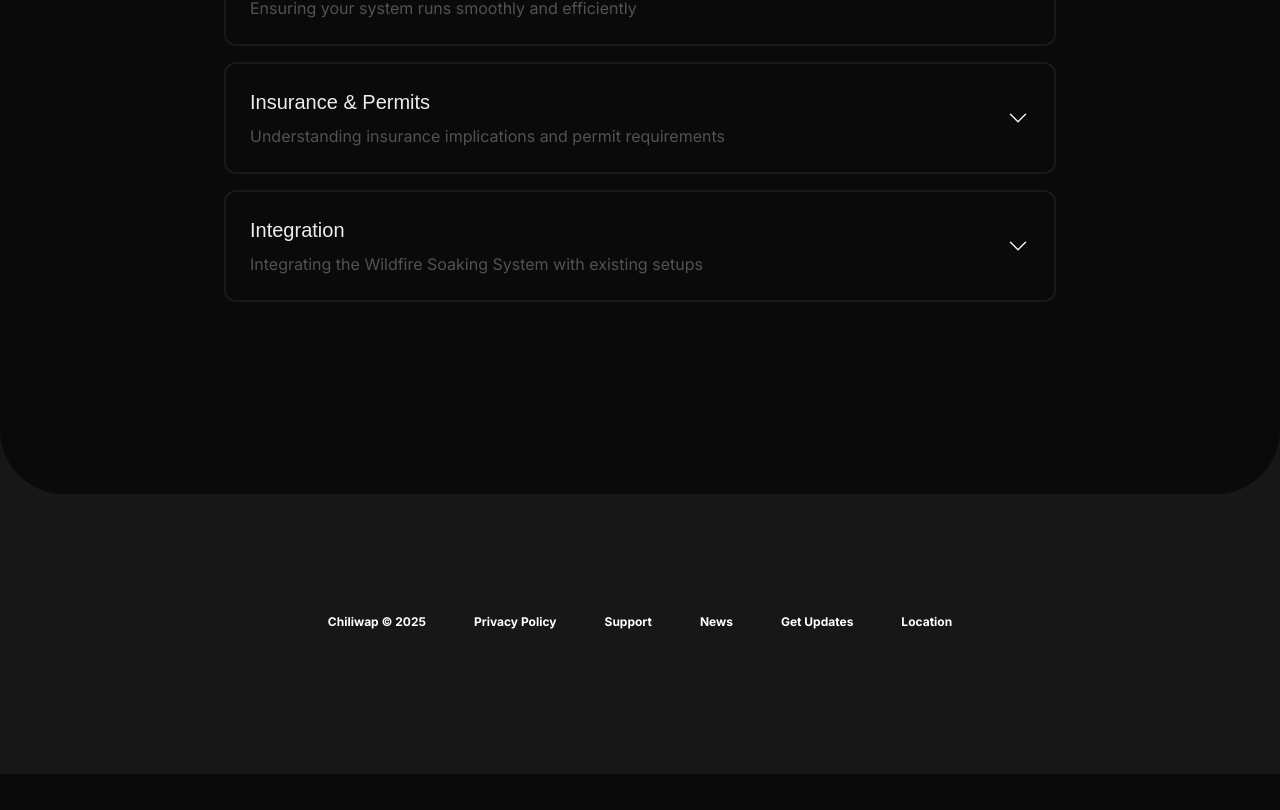
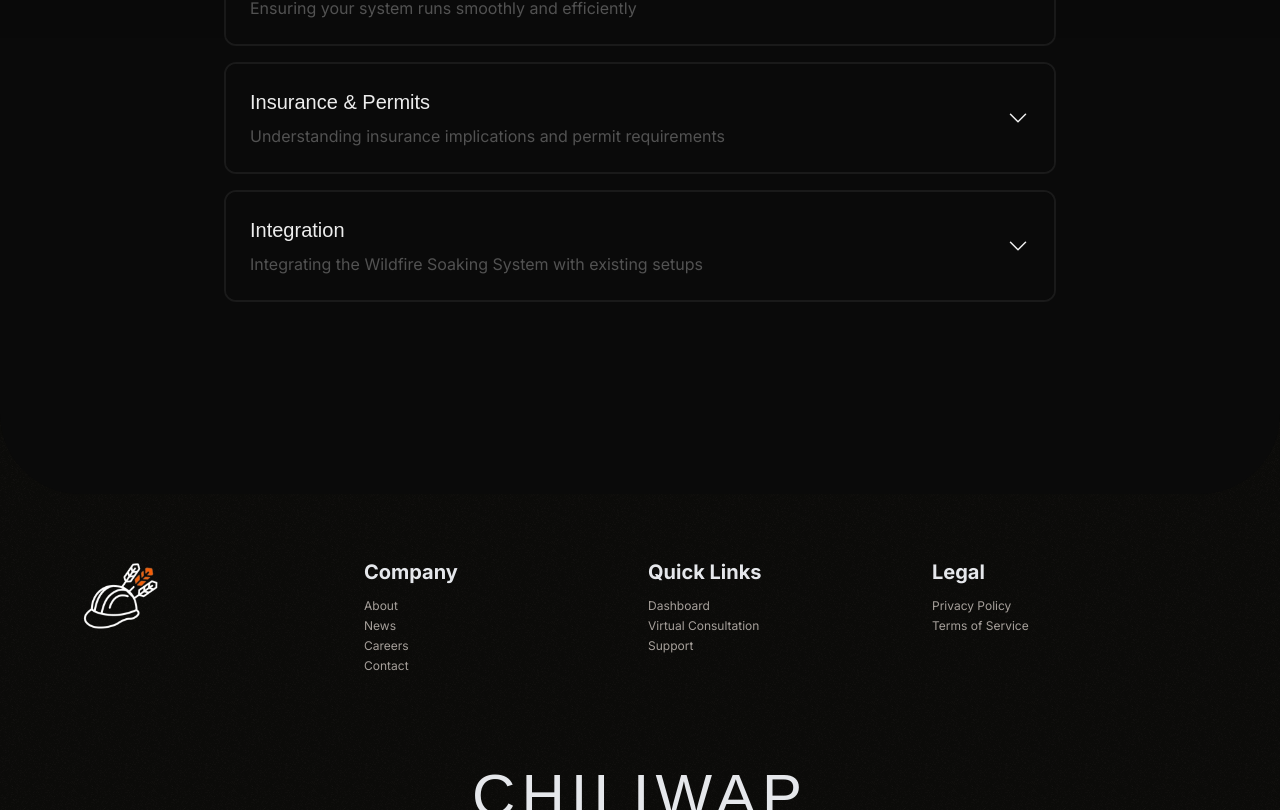
Before and after one commit to chiliwap/landing, a Next.js app: page /support in a window 1280 px wide. Shown: the part 762-1572 px from the top of the page. Before the commit the page ends 1536 px from the top, so only its background shows below. Built offline with nearby package versions, Linux system fonts and the light colour scheme; a web font is replaced by a local one.

Commit message:
refactor: footer redesign

```diff
--- a/app/globals.css
+++ b/app/globals.css
@@ -113,3 +113,10 @@ body {
     opacity: 0;
   }
 }
+
+.noise {
+  background-image: url("/noise.png");
+  background-position-x: 0, 0;
+  background-position-y: 0, 0;
+  background-size: 80px 80px, auto;
+}
--- a/components/features.tsx
+++ b/components/features.tsx
@@ -108,8 +108,8 @@ export default function Features() {
               {/* <!-- Gradient Fill --> */}
               <defs>
                 <linearGradient id="blueGradient" x1="0" y1="0" x2="0" y2="1">
-                  <stop offset="0%" stop-color="rgba(0, 123, 255, 0.3)" />
-                  <stop offset="90%" stop-color="rgba(10, 10, 10, 0)" />
+                  <stop offset="0%" stopColor="rgba(0, 123, 255, 0.3)" />
+                  <stop offset="90%" stopColor="rgba(10, 10, 10, 0)" />
                 </linearGradient>
               </defs>
 
--- a/components/footer.tsx
+++ b/components/footer.tsx
@@ -18,20 +18,93 @@ export default function Footer(props: {
         </footer>
       ) : (
         <footer
-          className={`text-gray-200 text-xs font-bold mt-8 pb-6 bg-neutral-900 ${
+          className={`relative overflow-hidden text-gray-200 text-xs mt-8 pb-6 bg-stone-900/60 noise ${
             props.className ?? ""
           }`}
         >
-          <div className="rounded-b-[4rem] bg-(--background) h-24 w-full" />
+          <div className="rounded-b-[5rem] bg-(--background) h-24 w-full" />
 
-          <div className="z-20 max-w-6xl mx-auto h-64 flex flex-col sm:flex-row justify-center items-center gap-12 text-white">
+          {/* 4 columns layout */}
+          <div className="z-20 grid grid-cols-2 sm:grid-cols-4 gap-4 p-4 max-w-6xl mx-auto mt-12 mb-24">
+            <img src="/logo.png" alt="Chiliwap Logo" className="size-20 mb-2" />
+
+            <div className="flex flex-col space-y-1 group">
+              <h5 className="font-bold text-xl mb-3">Company</h5>
+              <Link
+                className="text-stone-400 group-hover:text-stone-300 hover:text-stone-500 transition-colors duration-200"
+                href="/about"
+              >
+                About
+              </Link>
+              <Link
+                className="text-stone-400 group-hover:text-stone-300 hover:text-stone-500 transition-colors duration-200"
+                href="/news"
+              >
+                News
+              </Link>
+              <Link
+                className="text-stone-400 group-hover:text-stone-300 hover:text-stone-500 transition-colors duration-200"
+                href="/careers"
+              >
+                Careers
+              </Link>
+              <Link
+                className="text-stone-400 group-hover:text-stone-300 hover:text-stone-500 transition-colors duration-200"
+                href="/support"
+              >
+                Contact
+              </Link>
+            </div>
+            <div className="flex flex-col space-y-1 group">
+              <h5 className="font-bold text-xl mb-3">Quick Links</h5>
+              <Link
+                className="text-stone-400 group-hover:text-stone-300 hover:text-stone-500 transition-colors duration-200"
+                href="/dashboard"
+              >
+                Dashboard
+              </Link>
+              <Link
+                className="text-stone-400 group-hover:text-stone-300 hover:text-stone-500 transition-colors duration-200"
+                href="/products"
+              >
+                Virtual Consultation
+              </Link>
+              <Link
+                className="text-stone-400 group-hover:text-stone-300 hover:text-stone-500 transition-colors duration-200"
+                href="/support"
+              >
+                Support
+              </Link>
+            </div>
+            <div className="flex flex-col space-y-1 group">
+              <h5 className="font-bold text-xl mb-3">Legal</h5>
+              <Link
+                className="text-stone-400 group-hover:text-stone-300 hover:text-stone-500 transition-colors duration-200"
+                href="/privacy"
+              >
+                Privacy Policy
+              </Link>
+              <Link
+                className="text-stone-400 group-hover:text-stone-300 hover:text-stone-500 transition-colors duration-200"
+                href="/terms"
+              >
+                Terms of Service
+              </Link>
+            </div>
+          </div>
+
+          <p className="absolute -bottom-4 left-1/2 transform -translate-x-1/2 tracking-widest text-center logo-text text-6xl">
+            CHILIWAP
+          </p>
+
+          {/* <div className="z-20 max-w-6xl mx-auto h-64 flex flex-col sm:flex-row justify-center items-center gap-12 text-white">
             <Link href="/about">Chiliwap © 2025</Link>
             <Link href="/privacy">Privacy Policy</Link>
             <Link href="/support">Support</Link>
             <Link href="/news">News</Link>
             <Link href="/updates">Get Updates</Link>
             <Link href="/location">Location</Link>
-          </div>
+          </div> */}
         </footer>
       )}
     </>
```
Also changed, not shown: public/noise.png (added).
